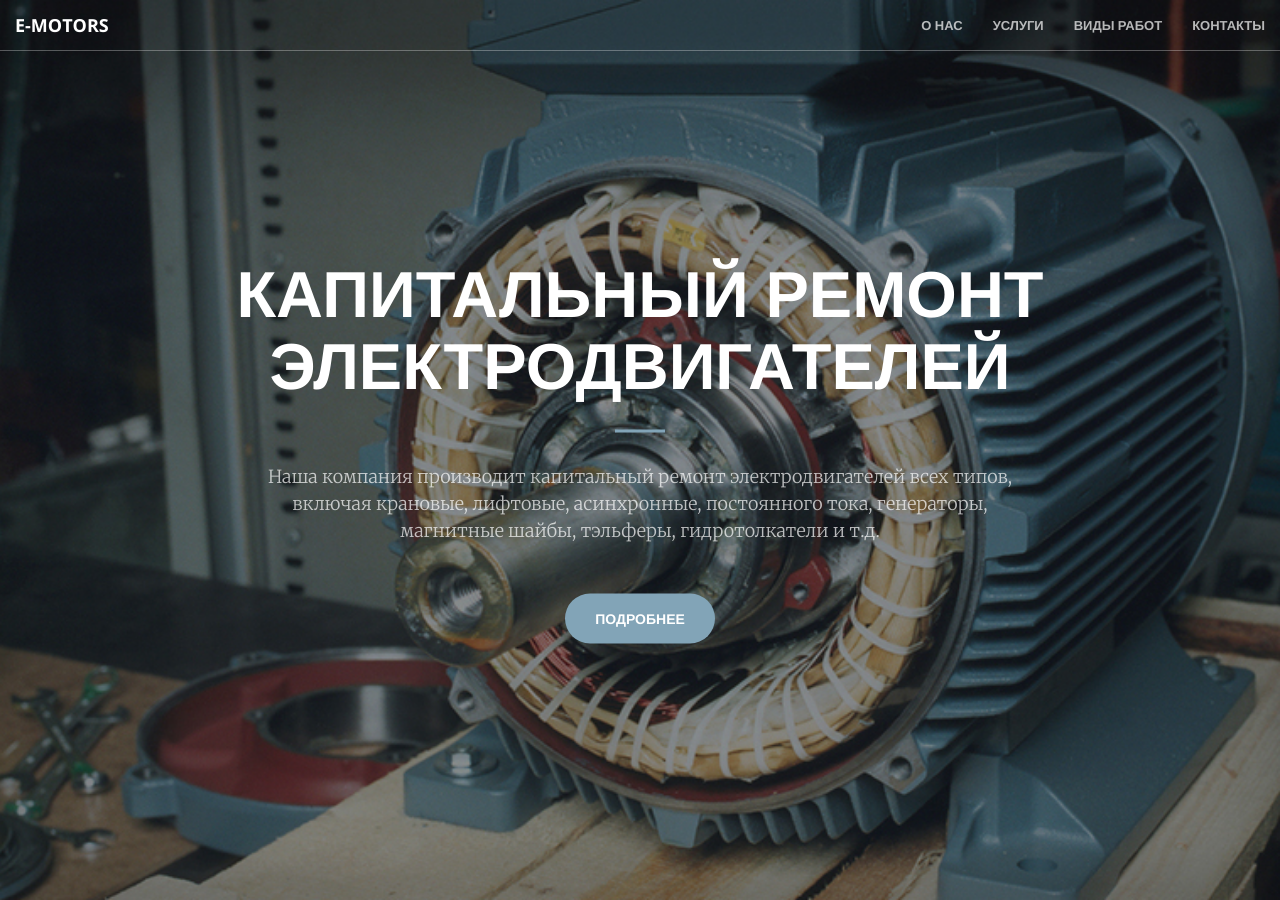
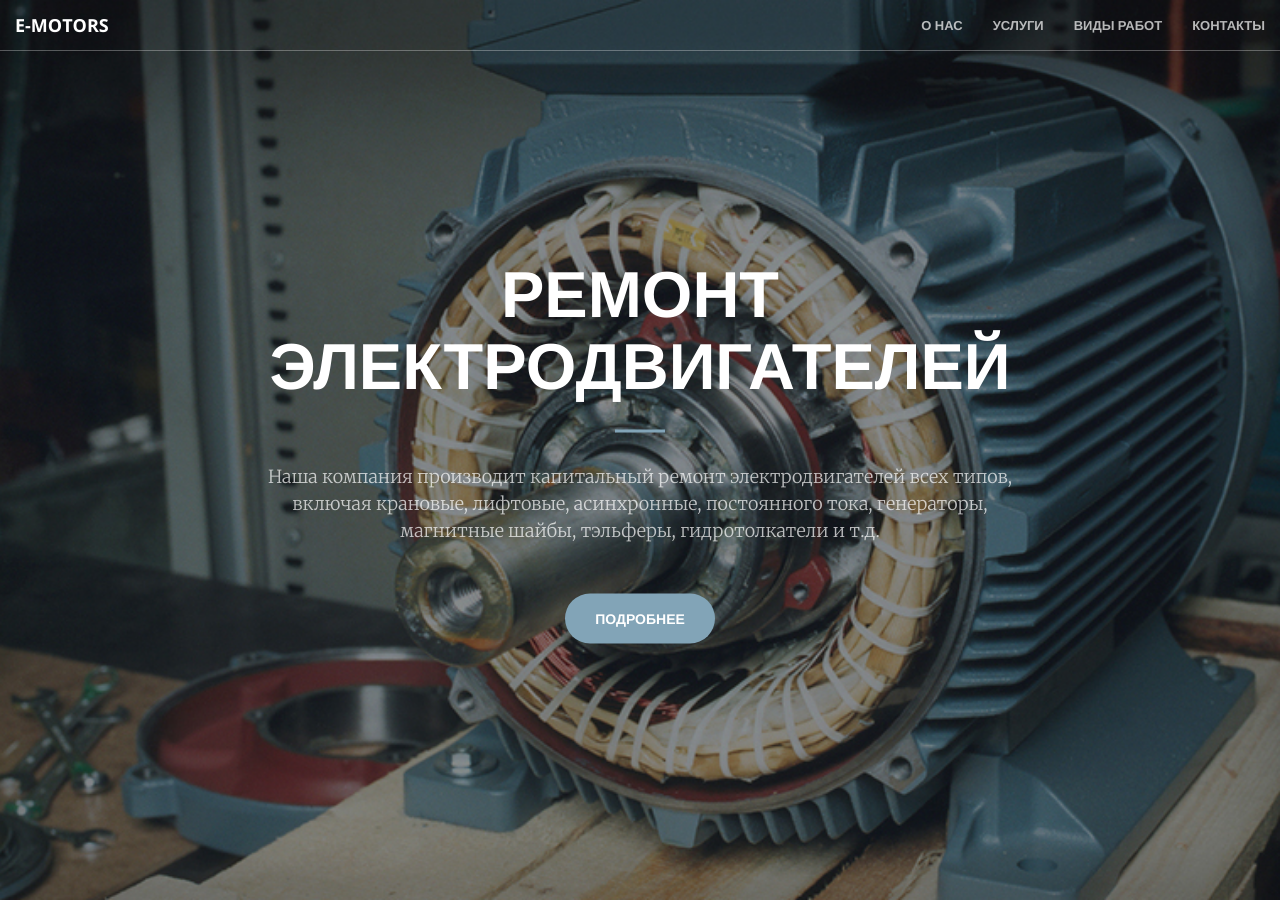
Before and after one commit to Magnum800/e-motors, a Jekyll site: the page built from index.html, in a window 1280 px wide and 900 px high. Built offline with Jekyll 4.4.1, drawn with Linux system fonts in a browser that asks for light colours.

Commit message:
Update header.html

```diff
--- a/_includes/header.html
+++ b/_includes/header.html
@@ -1,7 +1,7 @@
 <header>
     <div class="header-content">
         <div class="header-content-inner">
-            <h1>капитальный ремонт электродвигателей</h1>
+            <h1>ремонт электродвигателей</h1>
             <hr>
             <p>Наша компания производит капитальный ремонт электродвигателей всех типов, включая крановые, лифтовые, асинхронные, постоянного тока, генераторы, магнитные шайбы, тэльферы, гидротолкатели и т.д.</p>
             <a href="#about" class="btn btn-primary btn-xl page-scroll">подробнее</a>
```
